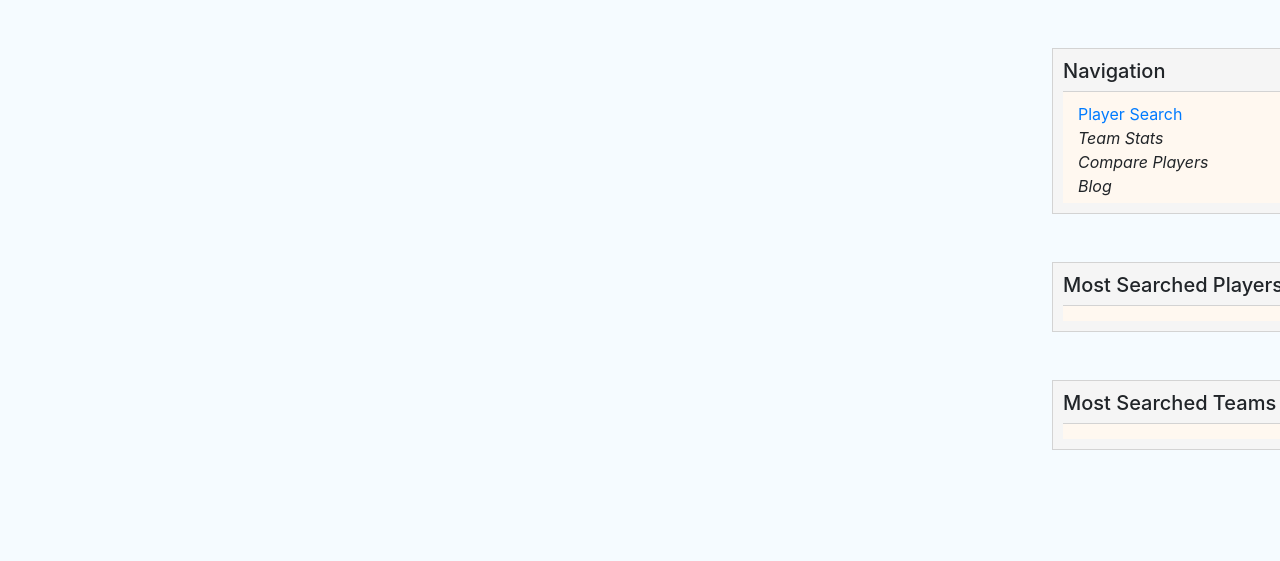
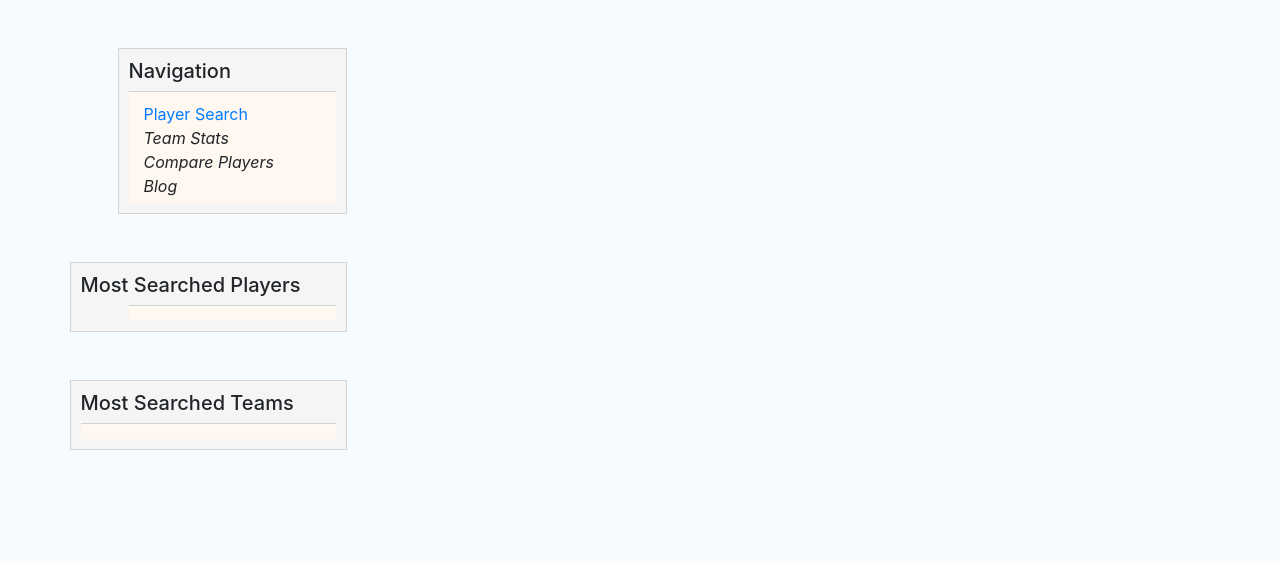
Before and after one commit to RippyTheGator/statsy, a Django app: template blog/templates/blog/home.html in a window 1280 px wide; the page is wider, and only the part inside the window is pictured. Shown: the part 57-618 px from the top of that part. Run offline with Django 3.2, Linux system fonts and the light colour scheme; the template is opened without the code that fills it, so the values that code supplies are empty; some libraries are stand-ins or nearby versions.

Commit message:
changes to index

```diff
--- a/stats/templates/stats/index.html
+++ b/stats/templates/stats/index.html
@@ -92,13 +92,13 @@
              </div>
          </div>
              <div class="row">
-                 <div class="col-md-9">
+                 <div class="col-md-9 ml-5">
                      {% block content %}
                      {% endblock %}
                  </div>
                  <div id="desktop-content" class="col-md-3">
                      <div class="container article">
-                     <div class="content mt-5">
+                     <div class="content mt-5 ml-5">
                          <h5>Navigation</h5>
                          <div class="content-article">
                              <a href="{% url 'player_search' %}">Player Search</a></br>
@@ -109,7 +109,7 @@
                      </div>
                      <div class="content mt-5">
                          <h5>Most Searched Players</h5>
-                         <div class="content-article">
+                         <div class="content-article ml-5">
                              {% for player in trending_player %}
                              <a href="{% url 'player_info' pk=player.pk first_name=player.first_name last_name=player.last_name %}">{{ player.full_name }}</a></br>
                              {% endfor %}
```
